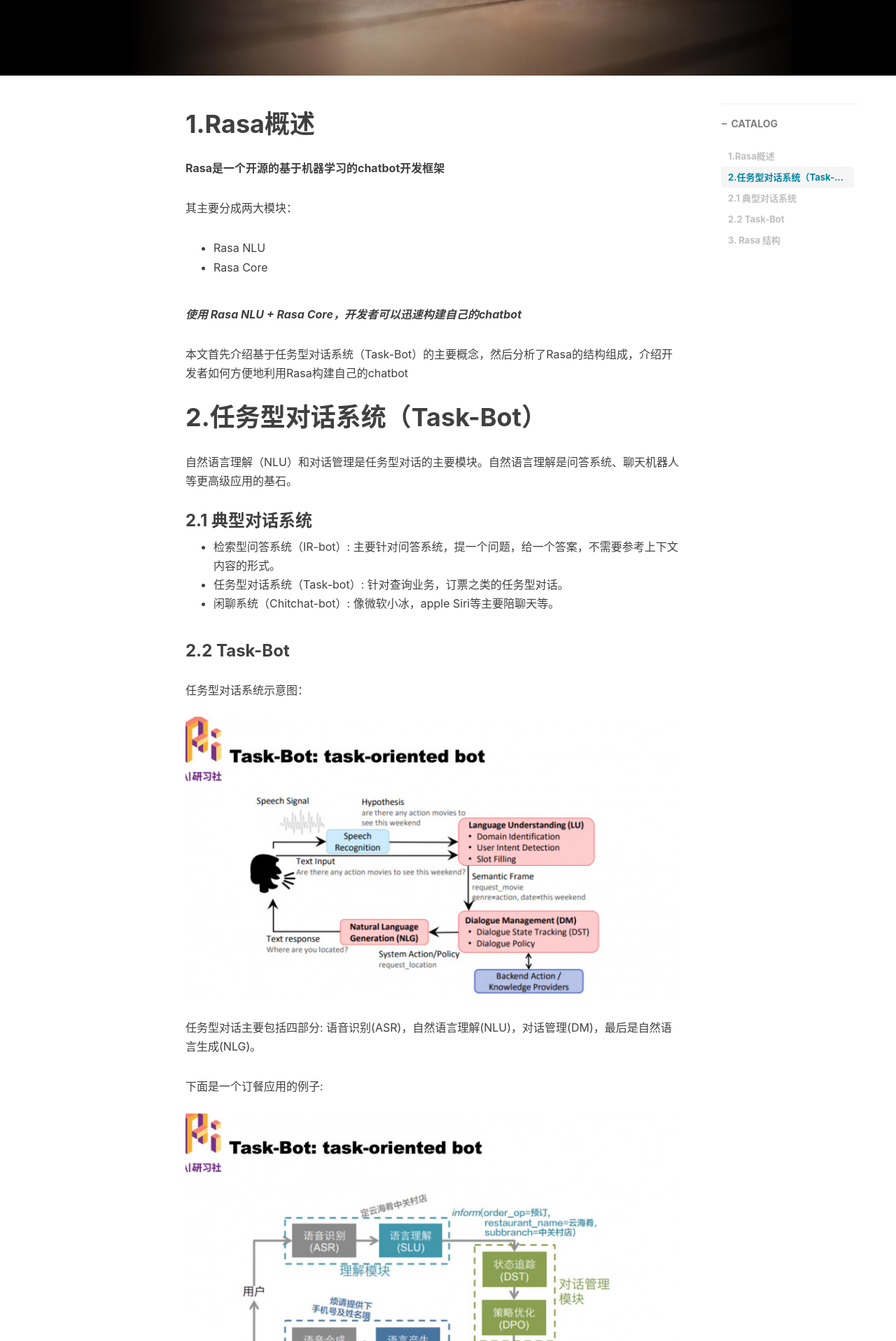
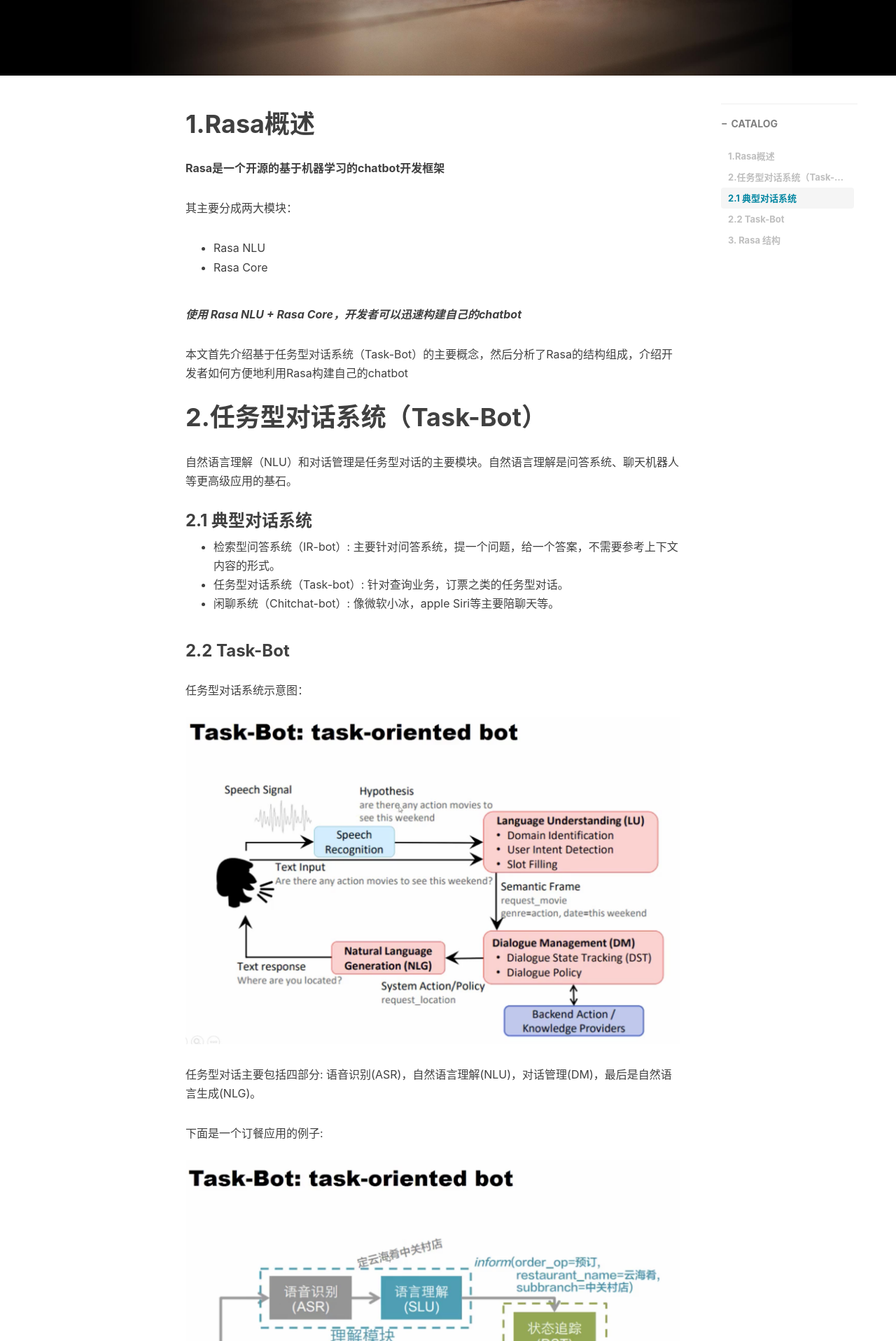
Before and after one commit to shfshf/shfshf.github.io, a Jekyll site: the page built from _posts/2020-5-19-rasa_chatbot.md, in a window 1280 px wide. Shown: the part 415-2331 px from the top of the page at 70% size. Built offline with Jekyll 4.4.1, drawn with Linux system fonts in a browser that asks for light colours; nearby versions of some CDN libraries; comment, search, counter and statistics services are not loaded.

Commit message:
rasa_chatbot

```diff
--- a/_posts/2020-5-19-rasa_chatbot.md
+++ b/_posts/2020-5-19-rasa_chatbot.md
@@ -34,18 +34,18 @@ ___使用 Rasa NLU + Rasa Core，开发者可以迅速构建自己的chatbot___
 
 ### 2.2 Task-Bot
 任务型对话系统示意图：
-![rasa](/img/rasa1.jpeg)
+![rasa](/img/rasa1.png)
 
 任务型对话主要包括四部分: 语音识别(ASR)，自然语言理解(NLU)，对话管理(DM)，最后是自然语言生成(NLG)。
 
 下面是一个订餐应用的例子:
-![rasa](/img/rasa2.jpeg)
+![rasa](/img/rasa2.png)
 
 接下来分别来看每个模块具体实现的方式
 
 首先是自然语言理解(NLU)。做自然语言理解首先要有一种表示自然语言含义的形式，一般用传统的三元组方式即：
 action, slot , value。action就是意图，slot是需要填充的槽值，value是对应的值。
-![rasa](/img/rasa3.jpeg)
+![rasa](/img/rasa3.png)
 
 具体可以用哪些技术做这些事情呢？下面列出了几个方法。
 * **语法分析**，可以通过语法规则去分析一句话，得到这句活是疑问句还是肯定句，继而分析出用户意图。相应的也可以通过语法结构中找到对应的槽值。
@@ -55,9 +55,9 @@ action, slot , value。action就是意图，slot是需要填充的槽值，value
 ![rasa](/img/rasa4.png)
 
 对话状态应该包含持续对话所需要的各种信息。DST的主要作用是记录当前对话状态，作为决策模块的训练数据。
-![rasa](/img/rasa5.jpeg)
+![rasa](/img/rasa5.png)
 
 系统如何做出反馈动作？
-![rasa](/img/rasa6.jpeg)
+![rasa](/img/rasa6.png)
 
 # 3. Rasa 结构
```
Also changed, not shown: img/rasa1.jpeg (deleted), img/rasa1.png (added), img/rasa2.jpeg (deleted), img/rasa2.png (added), img/rasa3.jpeg (deleted), img/rasa3.png (added), img/rasa4.jpeg (deleted), img/rasa5.jpeg (deleted), img/rasa5.png (added), img/rasa6.jpeg (deleted), img/rasa6.png (added).
